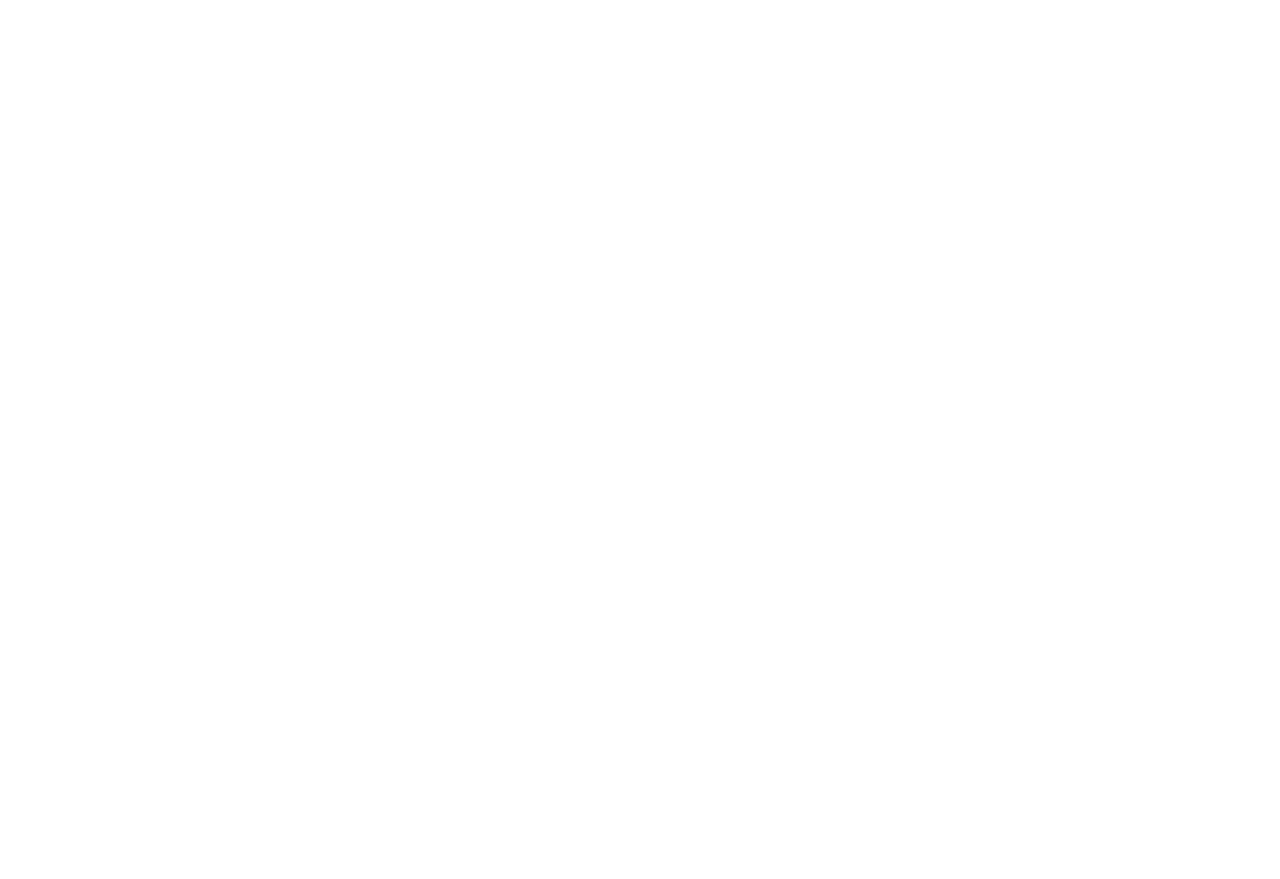
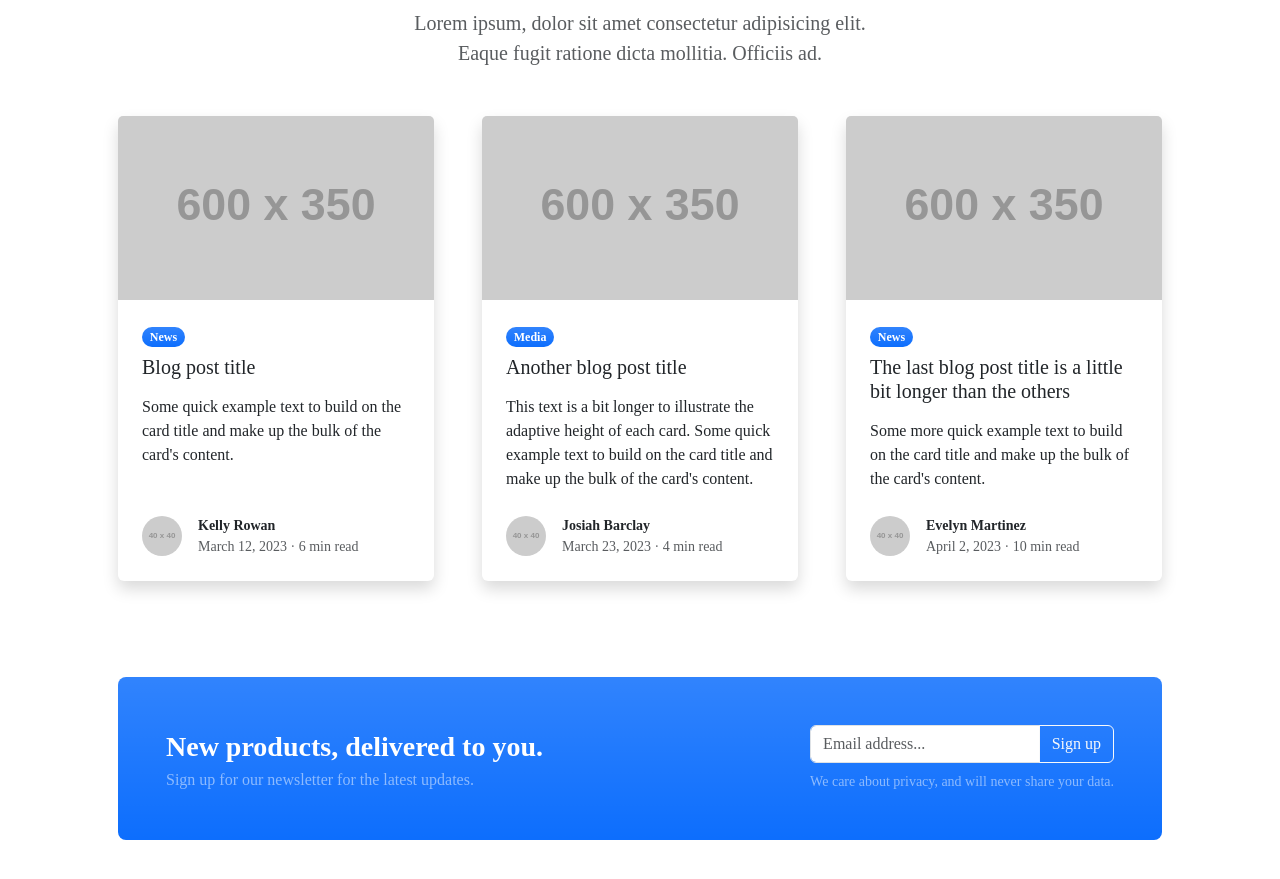
Before and after one commit to Juankyyy/vue-app, a Vue app: page / in a window 1280 px wide. Shown: the part 1594-2473 px from the top of the page. Before the commit the page ends 1459 px from the top, so only its background shows below. Built offline with nearby package versions, Linux system fonts and the light colour scheme; a web font is replaced by a local one.

Commit message:
feat: Blog Section

```diff
--- /dev/null
+++ b/src/components/Home/Blog/BlogCard.vue
@@ -0,0 +1,29 @@
+<template>
+    <div class="col-lg-4 mb-5">
+        <div class="card h-100 shadow border-0">
+            <img class="card-img-top" :src="props.cardImg" alt="..." />
+            <div class="card-body p-4">
+                <div class="badge bg-primary bg-gradient rounded-pill mb-2">{{ props.category }}</div>
+                <a class="text-decoration-none link-dark stretched-link" href="#!"><h5 class="card-title mb-3">{{ props.cardTitle }}</h5></a>
+                <p class="card-text mb-0">{{ props.cardDescription }}</p>
+            </div>
+
+            <slot />
+        </div>
+    </div>
+</template>
+
+<script setup>
+import { defineProps } from 'vue';
+
+const props = defineProps({
+    cardImg: {
+        type: String,
+        default: "https://dummyimage.com/600x350/ced4da/6c757d"
+    },
+
+    category: String,
+    cardTitle: String,
+    cardDescription: String
+})
+</script>
--- /dev/null
+++ b/src/components/Home/Blog/BlogCardUser.vue
@@ -0,0 +1,28 @@
+<template>
+    <div class="card-footer p-4 pt-0 bg-transparent border-top-0">
+        <div class="d-flex align-items-end justify-content-between">
+            <div class="d-flex align-items-center">
+                <img class="rounded-circle me-3" width="40" height="40" :src="props.userAvatar" alt="..." />
+                <div class="small">
+                    <div class="fw-bold">{{ props.user }}</div>
+                    <div class="text-muted">{{ props.date }} &middot; {{ props.readMinutes }}</div>
+                </div>
+            </div>
+        </div>
+    </div>
+</template>
+
+<script setup>
+import { defineProps } from 'vue';
+
+const props = defineProps({
+    userAvatar: {
+        type: String,
+        default: "https://dummyimage.com/40x40/ced4da/6c757d"
+    },
+
+    user: String,
+    date: String,
+    readMinutes: String
+})
+</script>
--- /dev/null
+++ b/src/components/Home/Blog/BlogNewsletter.vue
@@ -0,0 +1,16 @@
+<template>
+    <aside class="bg-primary bg-gradient rounded-3 p-4 p-sm-5 mt-5">
+        <div class="d-flex align-items-center justify-content-between flex-column flex-xl-row text-center text-xl-start">
+            <div class="mb-4 mb-xl-0">
+                <div class="fs-3 fw-bold text-white">New products, delivered to you.</div>
+                <div class="text-white-50">Sign up for our newsletter for the latest updates.</div>
+            </div>
+
+            <NewsletterEmail />
+        </div>
+    </aside>
+</template>
+
+<script setup>
+import NewsletterEmail from './NewsletterEmail.vue';
+</script>
--- /dev/null
+++ b/src/components/Home/Blog/BlogSection.vue
@@ -0,0 +1,30 @@
+<template>
+    <section class="py-5">
+        <div class="container px-5 my-5">
+            <BlogTitle />
+
+            <div class="row gx-5">
+                <BlogCard category="News" cardTitle="Blog post title" cardDescription="Some quick example text to build on the card title and make up the bulk of the card's content.">
+                    <BlogCardUser user="Kelly Rowan" date="March 12, 2023" readMinutes="6 min read" />
+                </BlogCard>
+
+                <BlogCard cardImg="https://dummyimage.com/600x350/adb5bd/495057" category="Media" cardTitle="Another blog post title" cardDescription="This text is a bit longer to illustrate the adaptive height of each card. Some quick example text to build on the card title and make up the bulk of the card's content.">
+                    <BlogCardUser user="Josiah Barclay" date="March 23, 2023" readMinutes="4 min read" />
+                </BlogCard>
+
+                <BlogCard cardImg="https://dummyimage.com/600x350/6c757d/343a40" category="News" cardTitle="The last blog post title is a little bit longer than the others" cardDescription="Some more quick example text to build on the card title and make up the bulk of the card's content.">
+                    <BlogCardUser user="Evelyn Martinez" date="April 2, 2023" readMinutes="10 min read" />
+                </BlogCard>
+            </div>
+
+            <BlogNewsletter />
+        </div>
+    </section>
+</template>
+
+<script setup>
+import BlogTitle from './BlogTitle.vue';
+import BlogCard from './BlogCard.vue';
+import BlogCardUser from './BlogCardUser.vue';
+import BlogNewsletter from './BlogNewsletter.vue';
+</script>
--- /dev/null
+++ b/src/components/Home/Blog/BlogTitle.vue
@@ -0,0 +1,14 @@
+<template>
+    <div class="row gx-5 justify-content-center">
+        <div class="col-lg-8 col-xl-6">
+            <div class="text-center">
+                <h2 class="fw-bolder">From our blog</h2>
+                <p class="lead fw-normal text-muted mb-5">Lorem ipsum, dolor sit amet consectetur adipisicing elit. Eaque fugit ratione dicta mollitia. Officiis ad.</p>
+            </div>
+        </div>
+    </div>
+</template>
+
+<script setup>
+
+</script>
--- /dev/null
+++ b/src/components/Home/Blog/NewsletterEmail.vue
@@ -0,0 +1,13 @@
+<template>
+    <div class="ms-xl-4">
+        <div class="input-group mb-2">
+            <input class="form-control" type="text" placeholder="Email address..." aria-label="Email address..." aria-describedby="button-newsletter" />
+            <button class="btn btn-outline-light" id="button-newsletter" type="button">Sign up</button>
+        </div>
+        <div class="small text-white-50">We care about privacy, and will never share your data.</div>
+    </div>
+</template>
+
+<script setup>
+
+</script>
--- a/src/views/HomePage.vue
+++ b/src/views/HomePage.vue
@@ -2,10 +2,12 @@
     <HeroSection />
     <FeaturesSection />
     <TestimonialSection />
+    <BlogSection />
 </template>
 
 <script setup>
 import HeroSection from '@/components/Home/Hero/HeroSection.vue';
 import FeaturesSection from '@/components/Home/Features/FeaturesSection.vue';
 import TestimonialSection from '@/components/Home/Testimonial/TestimonialSection.vue';
+import BlogSection from '@/components/Home/Blog/BlogSection.vue';
 </script>
```
